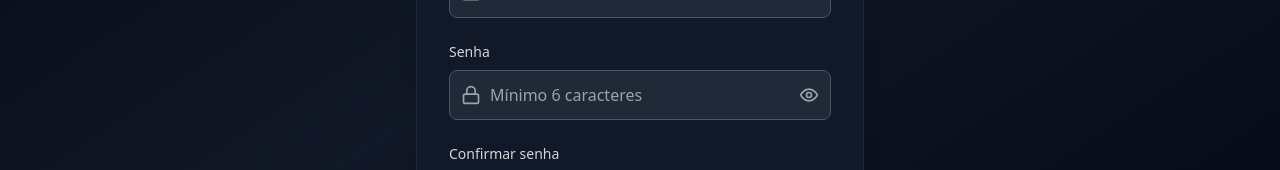
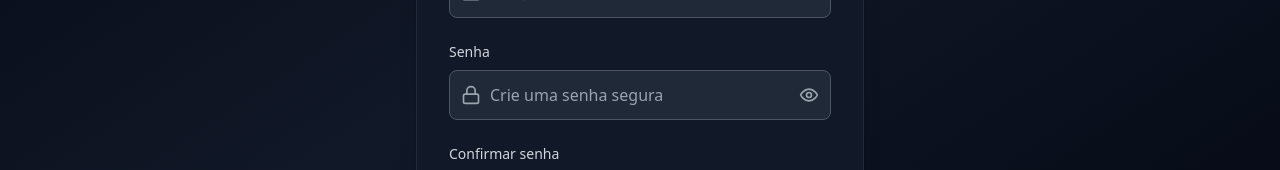
Before and after one commit to gilson954/sistema-rifa, a React (Vite) app: page /register in a window 1280 px wide. Shown: the part 455-625 px from the top of the page. Built offline with nearby package versions, Linux system fonts and the light colour scheme; no server answers.

Commit message:
Update password placeholder text in RegisterPage

```diff
--- a/src/pages/RegisterPage.tsx
+++ b/src/pages/RegisterPage.tsx
@@ -152,7 +152,7 @@ const RegisterPage = () => {
                     type={showPassword ? 'text' : 'password'}
                     value={password}
                     onChange={(e) => setPassword(e.target.value)}
-                    placeholder="Mínimo 6 caracteres"
+                    placeholder="Crie uma senha segura"
                     className="w-full pl-10 pr-12 py-3 bg-gray-50 dark:bg-gray-800 border border-gray-300 dark:border-gray-600 rounded-lg text-gray-900 dark:text-white placeholder-gray-500 dark:placeholder-gray-400 focus:outline-none focus:ring-2 focus:ring-purple-500 focus:border-transparent transition-colors duration-200"
                     required
                   />
```
